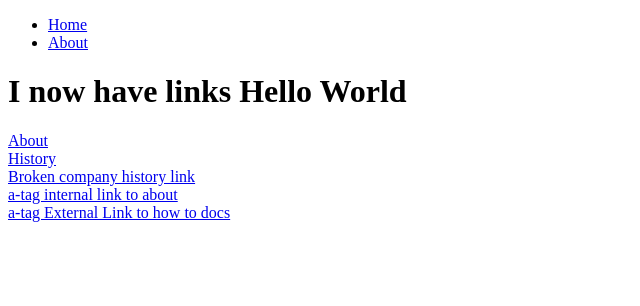
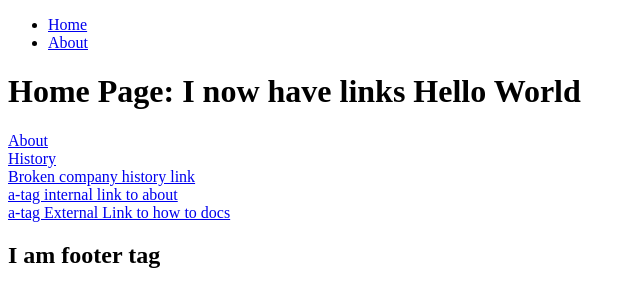
Before and after one commit to CheoR/gats-prac, a Gatsby site: page / in a window 1280 px wide. Shown: the whole page, without its empty margins (0-640 px from the left). Built offline with nearby package versions, Linux system fonts and the light colour scheme; Gatsby itself is replaced by a stand-in of ours.

Commit message:
build: wrapper component example with navbar/footer.

```diff
--- /dev/null
+++ b/src/components/Footer.js
@@ -0,0 +1,11 @@
+import React from 'react'
+
+const Footer = () => {
+  return (
+    <footer>
+      <h2>I am footer tag</h2>
+    </footer>
+  )
+}
+
+export default Footer
--- /dev/null
+++ b/src/components/WrapperLayout.js
@@ -0,0 +1,15 @@
+import React from 'react'
+import Footer from './Footer'
+import Navbar from './Navbar'
+
+const WrapperLayout = ({ children }) => {
+  return (
+    <>
+      <Navbar />
+        { children }
+      <Footer />
+    </>
+  )
+}
+
+export default WrapperLayout
--- a/src/pages/index.js
+++ b/src/pages/index.js
@@ -1,12 +1,11 @@
 import React from "react"
 import { Link } from "gatsby"
-import Navbar from "../components/Navbar"
+import WrapperLayout from "../components/WrapperLayout"
 
 export default function Home() {
-  return <div>
-    <Navbar />
-
-    <h1>I now have links Hello World</h1>
+  return (
+    <WrapperLayout>
+      <h1>Home Page: I now have links Hello World</h1>
 
       <div>
         <Link to="/about">About</Link>
@@ -17,7 +16,6 @@ export default function Home() {
       <div>
         <Link to="/history">Broken company history link</Link>
       </div>
-
       <div>
         <a href="/about">a-tag internal link to about</a>
       </div>
@@ -26,6 +24,7 @@ export default function Home() {
           a-tag External Link to how to docs
         </a>
       </div>
+    </WrapperLayout>
 
-  </div>
+  )
 }
```
Also changed, not shown: src/pages/about.js (+3 -4 lines). Lines whose indentation alone changed are shown as unchanged.
